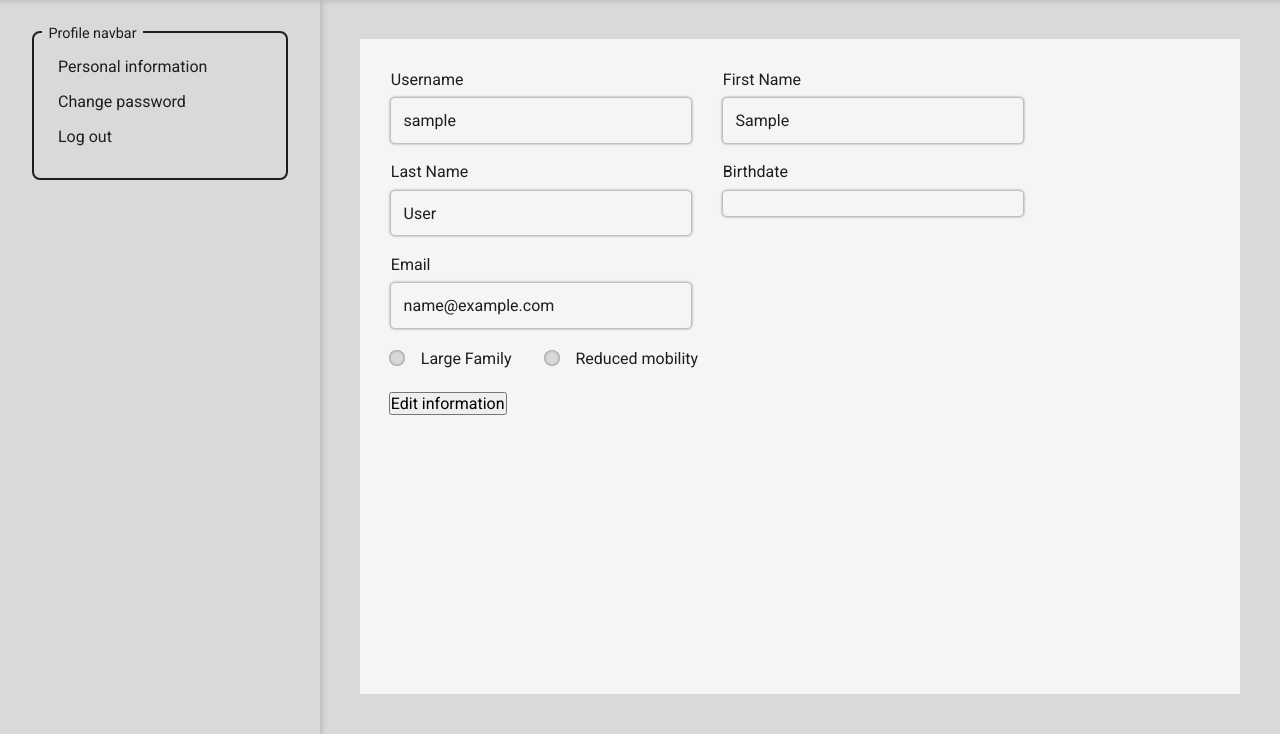
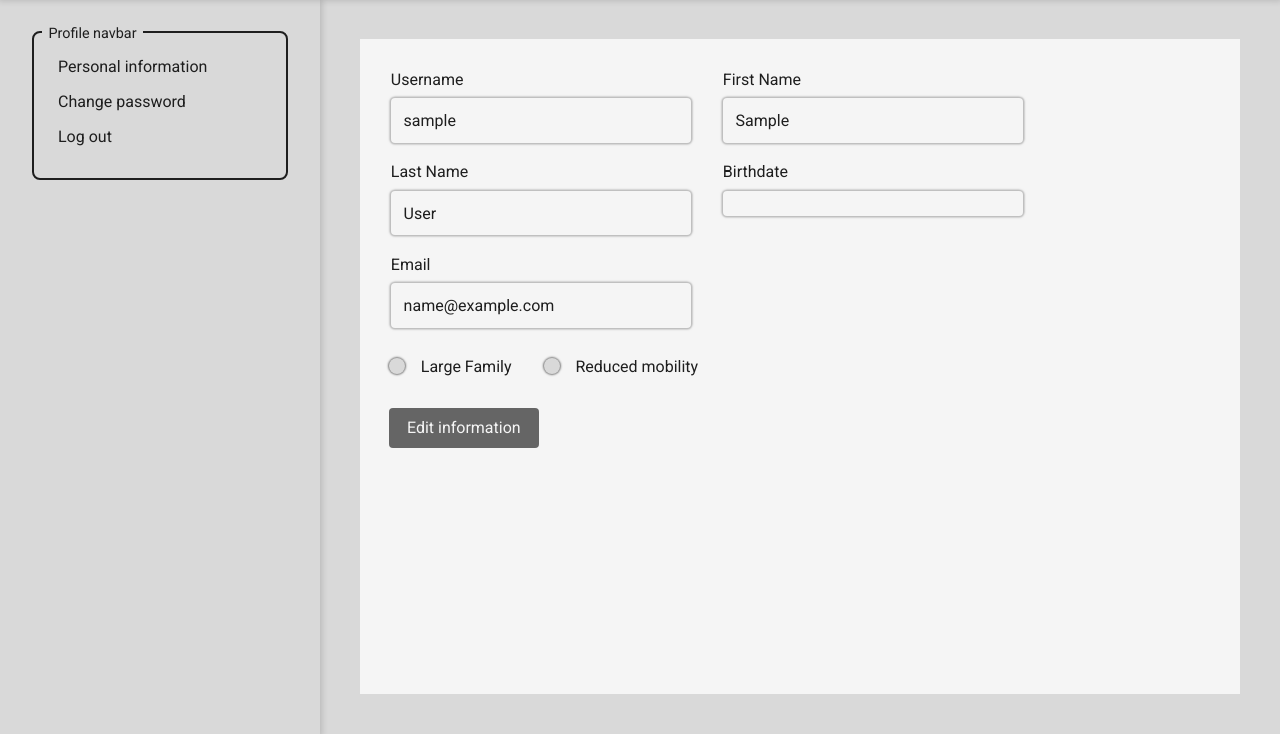
Before and after one commit to pablogmdsoftware/bus_system, a Django app: page /accounts/profile/ in a window 1280 px wide. Shown: the part 66-800 px from the top of the page. Run offline with Django 5.2, Linux system fonts and the light colour scheme; the visitor is signed in with stand-in values (Sample User, id 1); data that the repository does not hold is empty.

Commit message:
Stylize profile information

```diff
--- a/mysite/booking/static/booking/profile.css
+++ b/mysite/booking/static/booking/profile.css
@@ -47,7 +47,7 @@ input[type="checkbox"] {
     box-shadow: 0 0 0.1rem 0.1rem rgba(128, 128, 128, 0.5);
 }
 
-input[type="text"] {
+input[type="text"], input[type="date"] {
     outline: none;
     border: none;
     padding: 0.8rem;
@@ -63,14 +63,15 @@ input[type="text"] {
     display: flex;
     flex-flow: row nowrap;
     gap: 0 2rem;
-    margin-bottom: 1.5rem;
+    margin-bottom: 2rem;
+    margin-top: 0.5rem;
 }
 
 .check {
     width: 1rem;
     height: 1rem;
     border-radius: 50%;
-    box-shadow: 0 0 3px 0 inset rgba(0, 0, 0, 0.5);
+    box-shadow: 0 0 2px 1px rgba(0, 0, 0, 0.5);
     background-color: var(--base);
     margin-right: 1rem;
     display: grid;
@@ -89,14 +90,6 @@ input[type="checkbox"]:checked {
     box-shadow: 0 0 0 0.25rem inset var(--base), 0 0 2px 1px rgba(0, 0, 0, 0.5);
 }
 
-input[type="checkbox"] {
-    box-shadow: 0 0 2px 1px rgba(0, 0, 0, 0.5);
-}
-
-.check--selected {
-    background-color: grey
-}
-
 .flex {
     display: flex;
     flex-flow: row nowrap;
@@ -106,3 +99,19 @@ input[type="checkbox"] {
 .removePadding td{
     padding: 0;
 }
+
+.profile__button {
+    width: 150px;
+    height: 40px;
+    padding: 0.6rem 0;
+    place-self: center;
+    border-radius: 0.25rem;
+    border: none;
+    cursor:pointer;
+    background-color: var(--secondary);
+    color: whitesmoke;
+}
+
+.profile__button:hover {
+    background-color: var(--secondary-hover);
+}
--- a/mysite/booking/templates/booking/inclusions/user_information.html
+++ b/mysite/booking/templates/booking/inclusions/user_information.html
@@ -38,7 +38,7 @@
         </div>
         <form action="{% url 'booking:profile' %}" method="post" class="profile__submit">
             {% csrf_token %}
-            <input type="submit" value="Edit information" name="action">
+            <input type="submit" value="Edit information" name="action" class="profile__button">
         </form>
     </div>
 </article>
--- a/mysite/booking/templates/booking/inclusions/user_information_edit.html
+++ b/mysite/booking/templates/booking/inclusions/user_information_edit.html
@@ -38,8 +38,8 @@
             {% endif %}
         </div>
         <div class="profile__submit">
-            <input type="submit" value="Stop editing" name="action">
-            <input type="submit" value="Submit" name="action">
+            <input type="submit" value="Stop editing" name="action" class="profile__button">
+            <input type="submit" value="Submit" name="action" class="profile__button">
         </div>
     </form>
 </article>
```
